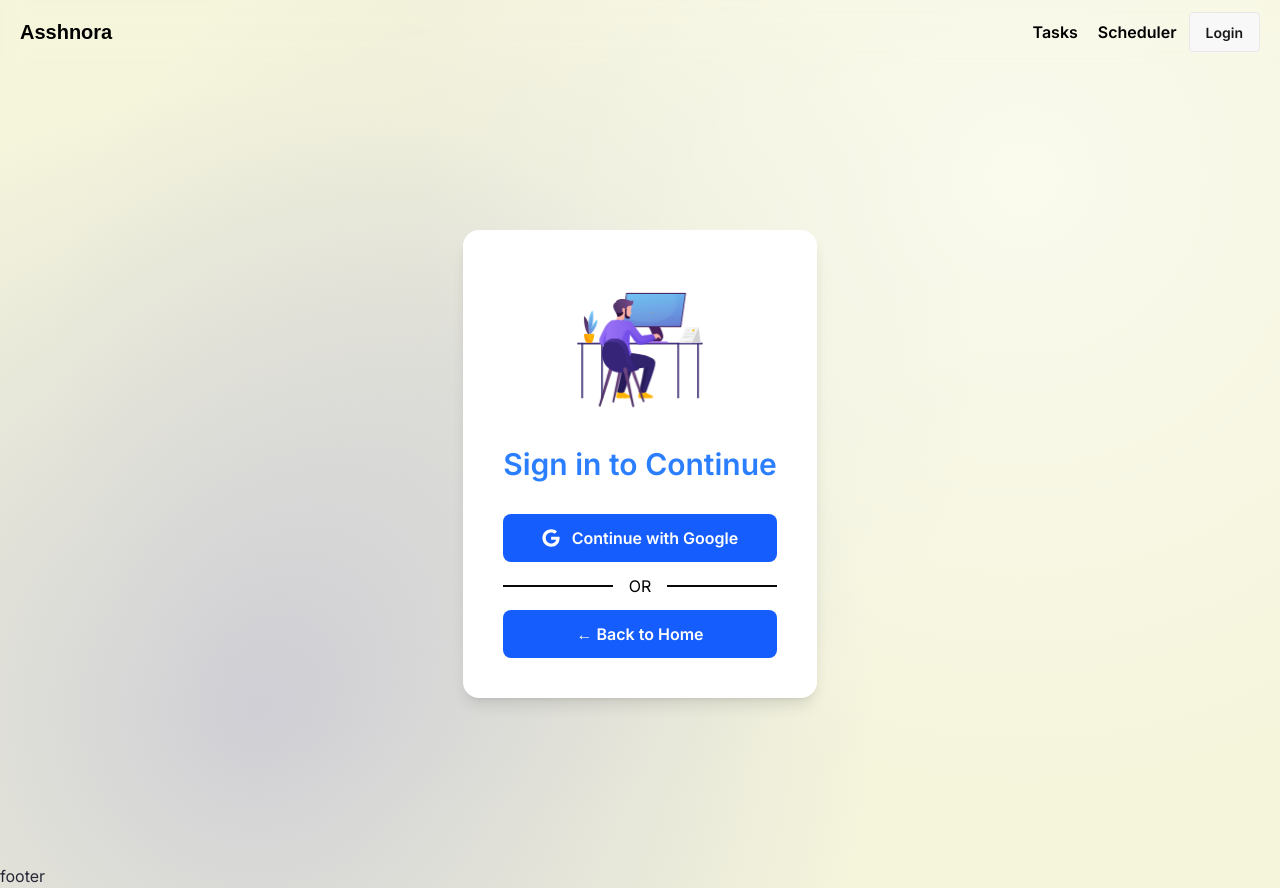
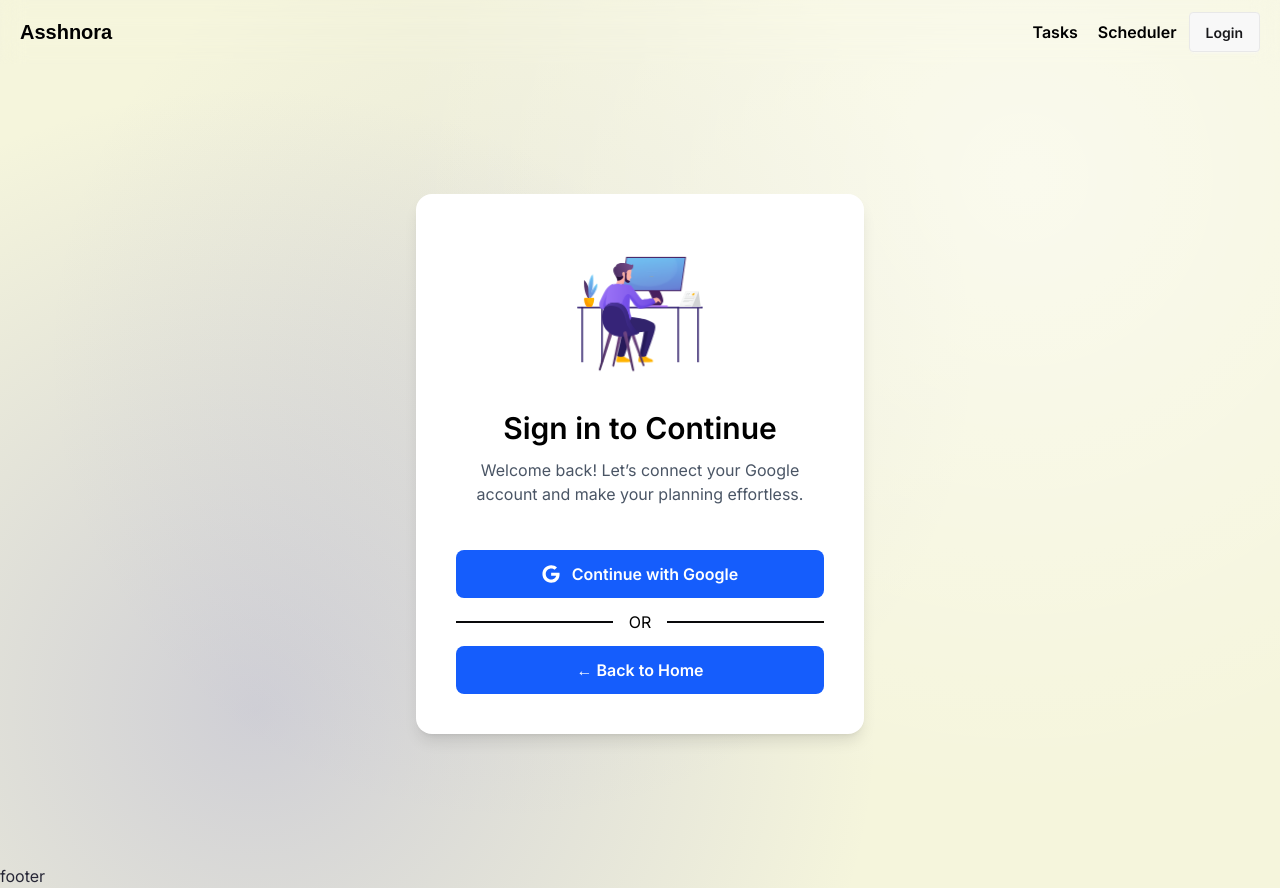
Before and after one commit to tahmid-khan-hub/Asshnora, a Next.js app: page /login in a window 1280 px wide. Built offline with nearby package versions, Linux system fonts and the light colour scheme; a web font is replaced by a local one.

Commit message:
Updated the header and added a paragraph in login page

```diff
--- a/src/app/login/page.tsx
+++ b/src/app/login/page.tsx
@@ -20,9 +20,11 @@ const LoginPage = () => {
             <Lottie animationData={loginLottie} loop={true} />
           </div>
 
-          <h2 className="text-3xl font-semibold text-blue-500 mb-8">
+          <h2 className="text-3xl font-semibold text-black mb-3">
             Sign in to Continue
           </h2>
+
+          <p className="text-gray-600 mb-11">Welcome back! Let’s connect your Google account and make your planning effortless.</p>
 
           <button
             onClick={() => alert("Google Sign-In logic here")}
```
